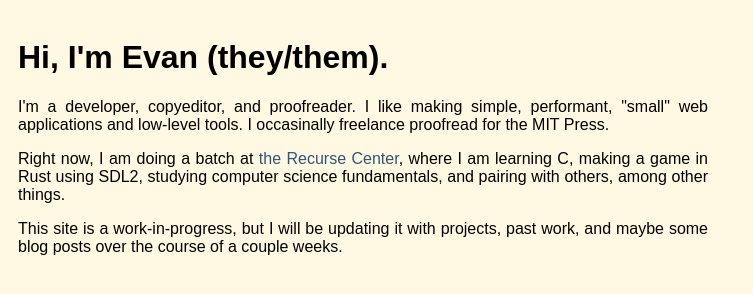
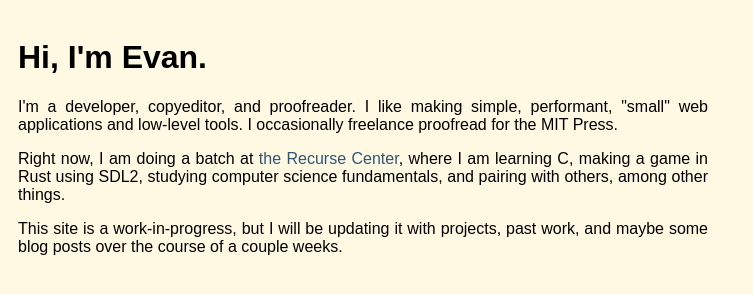
Before and after one commit to eee-vvv/e-page, a plain HTML site: page index.html in a window 1280 px wide. Shown: the whole page, without its empty margins (0-753 px from the left). Drawn offline with Linux system fonts and the light colour scheme.

Commit message:
small fixes

```diff
--- a/index.html
+++ b/index.html
@@ -12,10 +12,10 @@
 
 <body>
   <main>
-    <h1>Hi, I'm Evan (they/them).</h1>
+    <h1>Hi, I'm Evan.</h1>
     <p>
       I'm a developer, copyeditor, and proofreader. I like making simple, performant,
-      "small" web applications and low-level tools. I occasinally freelance proofread
+      "small" web applications and low-level tools. I occasionally freelance proofread
       for the MIT Press.
     </p>
     <p>
```
